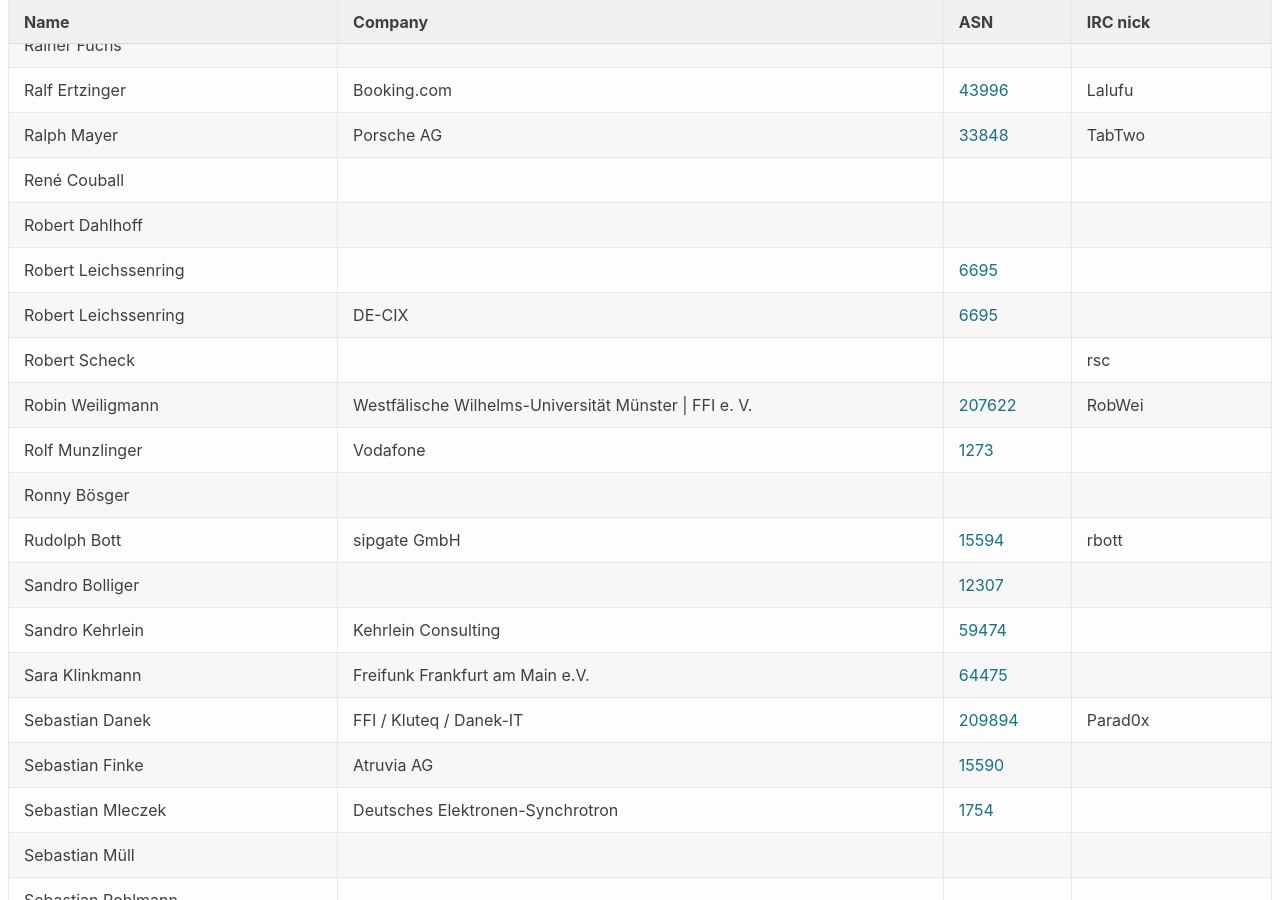
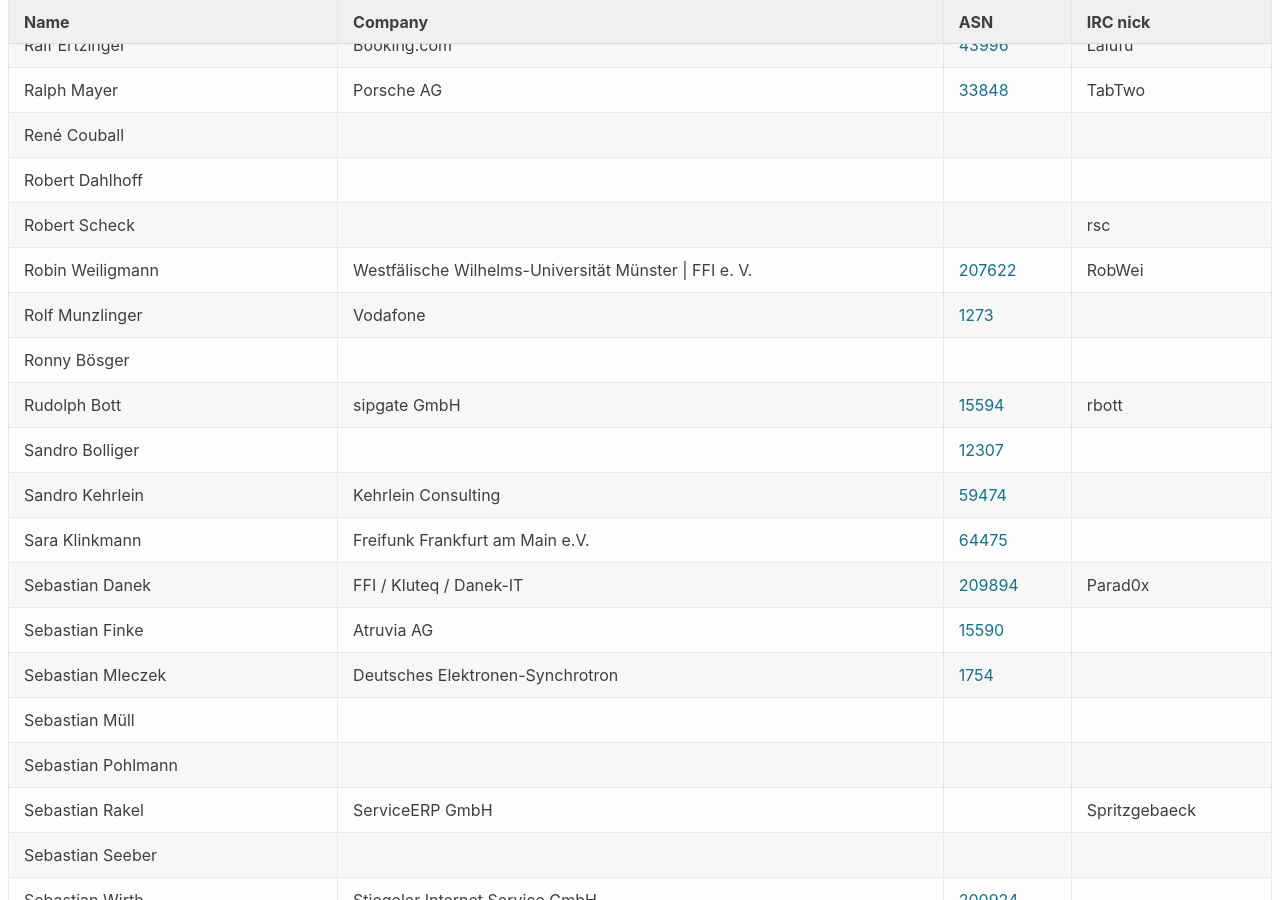
Before and after one commit to denog/pretix-attendeelist, a Jekyll site: the page built from denog14/index.md, in a window 1280 px wide and 900 px high, scrolled down 20229 px. Built offline with Jekyll 4.4.1, drawn with Linux system fonts in a browser that asks for light colours; some of the changed text lies outside the part shown.

Commit message:
Latest data: Fri Nov 11 09:14:43 UTC 2022

```diff
--- a/_data/attendees_denog14_remote.json
+++ b/_data/attendees_denog14_remote.json
@@ -28,12 +28,6 @@
     "company": null,
     "irc": null,
     "asn": null
-  },
-  {
-    "name": "André Grüneberg",
-    "company": "BCIX",
-    "irc": "green525",
-    "asn": "16374"
   },
   {
     "name": "Andrei Cebotareanu",
@@ -804,18 +798,6 @@
     "asn": null
   },
   {
-    "name": "Robert Leichssenring",
-    "company": null,
-    "irc": null,
-    "asn": "6695"
-  },
-  {
-    "name": "Robert Leichssenring",
-    "company": "DE-CIX",
-    "irc": null,
-    "asn": "6695"
-  },
-  {
     "name": "Robert Scheck",
     "company": null,
     "irc": "rsc",
```
